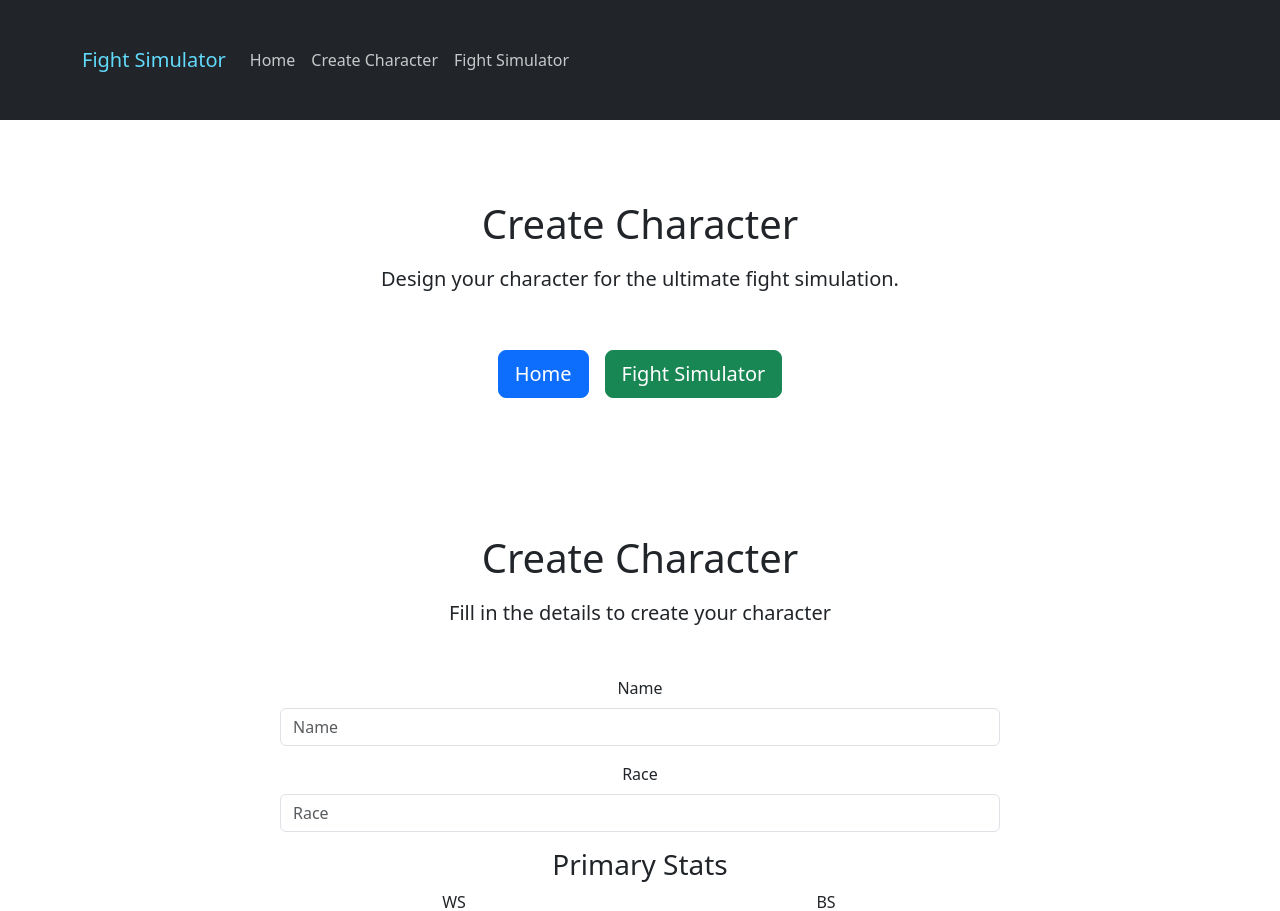
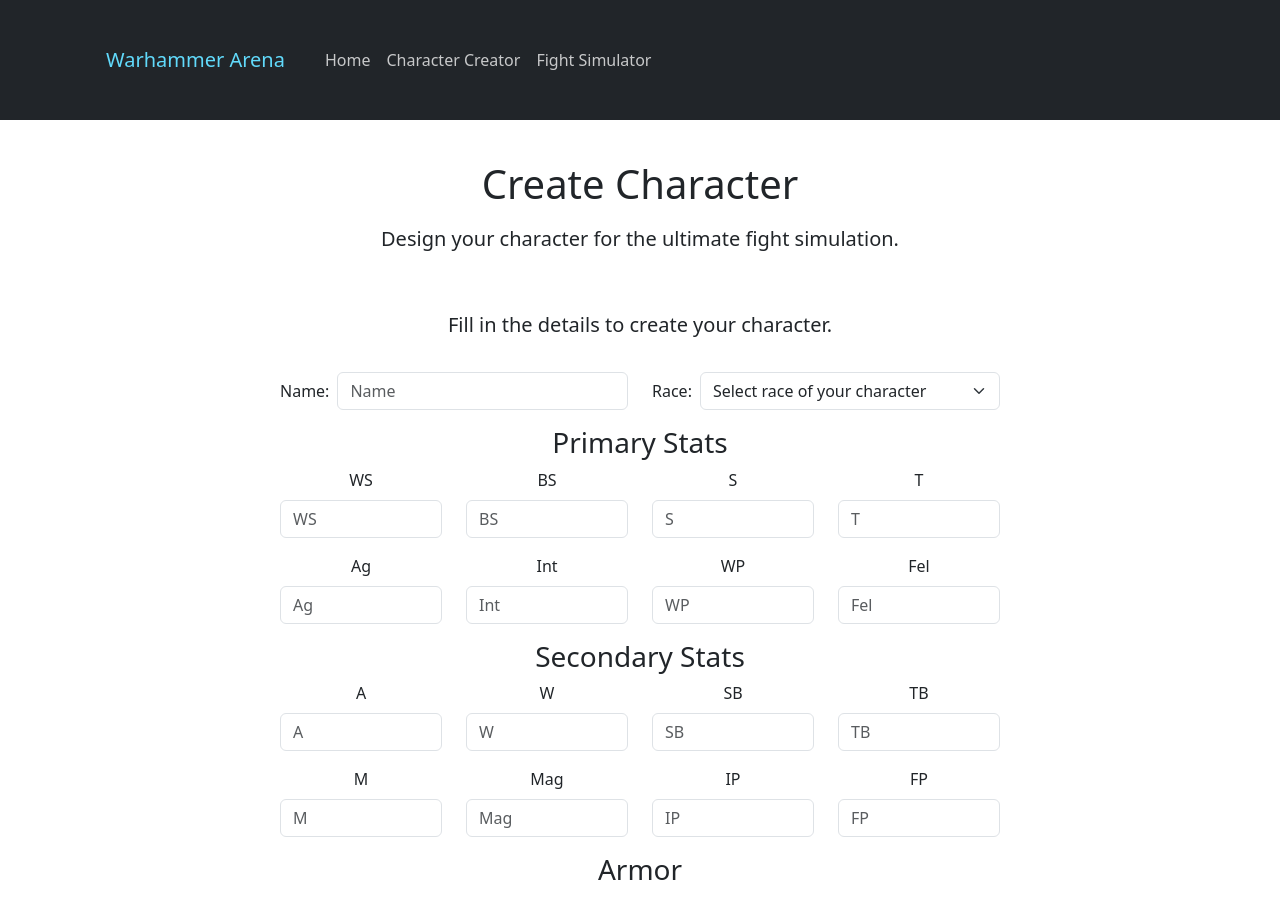
Before and after one commit to m-strzelec/warhammer-arena, a React (Create React App) app in the folder frontend/: page /creator in a window 1280 px wide. Shown: the top 911 px of the page. Built offline with nearby package versions, Linux system fonts and the light colour scheme; no server answers.

Commit message:
Remove duplicated code on frontend

```diff
--- a/frontend/package.json
+++ b/frontend/package.json
@@ -7,6 +7,7 @@
     "@testing-library/react": "^13.4.0",
     "@testing-library/user-event": "^13.5.0",
     "axios": "^1.7.2",
+    "bootstrap": "^5.3.3",
     "dotenv": "^16.4.5",
     "react": "^18.3.1",
     "react-bootstrap": "^2.10.4",
--- a/frontend/src/App.js
+++ b/frontend/src/App.js
@@ -1,20 +1,22 @@
-import React from 'react';
 import { BrowserRouter, Route, Routes } from 'react-router-dom';
-import 'bootstrap/dist/css/bootstrap.min.css';
-import './styles/App.css';
+import AppNavbar from './components/AppNavbar';
+import AppFooter from './components/AppFooter';
 import HomePage from './pages/HomePage';
 import CreateCharacterPage from './pages/CreateCharacterPage';
 import FightPage from './pages/FightPage';
+import './styles/App.css';
 
 function App() {
   return (
     <div className="App">
       <BrowserRouter>
+        <AppNavbar />
         <Routes>
           <Route path="/" element={<HomePage />} />
           <Route path="/creator" element={<CreateCharacterPage />} />
           <Route path="/fight" element={<FightPage />} />
         </Routes>
+        <AppFooter />
       </BrowserRouter>
     </div>
   );
--- /dev/null
+++ b/frontend/src/components/AppFooter.js
@@ -0,0 +1,17 @@
+import { Container, Row, Col } from 'react-bootstrap';
+
+const AppFooter = () => {
+    return (
+      <footer className="bg-dark text-white text-center py-3">
+        <Container>
+          <Row>
+            <Col>
+              <p>&copy; {new Date().getFullYear()} Warhammer Arena. All rights reserved.</p>
+            </Col>
+          </Row>
+        </Container>
+      </footer>
+    );
+};
+
+export default AppFooter
--- /dev/null
+++ b/frontend/src/components/AppNavbar.js
@@ -0,0 +1,35 @@
+import { Navbar, Nav, Container } from 'react-bootstrap';
+import { NavLink } from 'react-router-dom';
+
+
+const AppNavbar = () => {
+  return (
+    <Navbar bg="dark" variant="dark" expand="lg" className="navbar" sticky='top'>
+      <Container>
+        <Navbar.Brand to="/" as={NavLink} className="ms-4">Warhammer Arena</Navbar.Brand>
+        <Navbar.Toggle aria-controls="basic-navbar-nav" />
+        <Navbar.Collapse id="basic-navbar-nav">
+          <Nav className="mx-3 container-fluid">
+            <Nav.Link to="/" as={NavLink}>
+              <div className="d-flex align-items-center">
+                <span>Home</span>
+              </div>
+            </Nav.Link>
+            <Nav.Link to="/creator" as={NavLink}>
+              <div className="d-flex align-items-center">
+                <span>Character Creator</span>
+              </div>
+            </Nav.Link>
+            <Nav.Link to="/fight" as={NavLink}>
+              <div className="d-flex align-items-center">
+                <span>Fight Simulator</span>
+              </div>
+            </Nav.Link>
+          </Nav>
+        </Navbar.Collapse>
+      </Container>
+    </Navbar>
+  );
+};
+
+export default AppNavbar;
--- a/frontend/src/components/CharacterCreator.js
+++ b/frontend/src/components/CharacterCreator.js
@@ -1,4 +1,4 @@
-import React, { useState } from 'react';
+import { useState } from 'react';
 import { Container, Row, Col, Form, Button, Alert } from 'react-bootstrap';
 import { createCharacter } from '../services/characterService';
 
@@ -26,7 +26,14 @@ const CharacterCreator = () => {
       IP: 0,
       FP: 0,
     },
-    armor: [],
+    armor: {
+      head: '',
+      body: '',
+      leftArm: '',
+      rightArm: '',
+      leftLeg: '',
+      rightLeg: ''
+    },
     weapons: [],
     skills: [],
     talents: [],
@@ -34,16 +41,19 @@ const CharacterCreator = () => {
   const [error, setError] = useState('');
   const [success, setSuccess] = useState('');
 
-  const handleChange = (e) => {
+  const handleChange = (e, type) => {
     const { name, value } = e.target;
-    setCharacter({ ...character, [name]: value });
+    setCharacter({
+      ...character,
+      [type]: [...character[type], { [name]: value }]
+    });
   };
 
   const handlePrimaryStatChange = (e) => {
     const { name, value } = e.target;
     setCharacter({
       ...character,
-      primaryStats: { ...character.primaryStats, [name]: parseInt(value) },
+      primaryStats: { ...character.primaryStats, [name]: parseInt(value) }
     });
   };
 
@@ -51,13 +61,24 @@ const CharacterCreator = () => {
     const { name, value } = e.target;
     setCharacter({
       ...character,
-      secondaryStats: { ...character.secondaryStats, [name]: parseInt(value) },
+      secondaryStats: { ...character.secondaryStats, [name]: parseInt(value) }
+    });
+  };
+
+  const handleArmorLocationChange = (e) => {
+    const { name, value } = e.target;
+    setCharacter({
+      ...character,
+      armor: { ...character.armor, [name]: value }
     });
   };
 
   const handleArrayChange = (e, type) => {
     const { name, value } = e.target;
-    setCharacter({ ...character, [type]: [...character[type], { [name]: value }] });
+    setCharacter({
+      ...character,
+      [type]: [...character[type], { [name]: value }]
+    });
   };
 
   const handleSubmit = async (e) => {
@@ -74,28 +95,36 @@ const CharacterCreator = () => {
   };
 
   return (
-    <Container className="my-5">
-      <Row className="text-center mb-4">
+    <Container>
+      <Row className="text-center mb-2">
         <Col>
-          <h1 className="display-4">Create Character</h1>
-          <p className="lead">Fill in the details to create your character</p>
+          <p className="lead">Fill in the details to create your character.</p>
         </Col>
       </Row>
       <Row className="justify-content-center">
         <Col md={8}>
           <Form onSubmit={handleSubmit}>
-            <Form.Group className="mb-3">
-              <Form.Label>Name</Form.Label>
-              <Form.Control type="text" name="name" placeholder="Name" onChange={handleChange} required />
-            </Form.Group>
-            <Form.Group className="mb-3">
-              <Form.Label>Race</Form.Label>
-              <Form.Control type="text" name="race" placeholder="Race" onChange={handleChange} required />
-            </Form.Group>
+            <Row className="mb-3">
+              <Form.Group as={Col} md="6" controlId="formGridName" className="d-flex align-items-center">
+                <Form.Label className="me-2 mb-0">Name:</Form.Label>
+                <Form.Control type="text" name="name" placeholder="Name" onChange={(e) => handleChange(e, 'name')} required />
+              </Form.Group>
+              <Form.Group as={Col} md="6" controlId="formGridRace" className="d-flex align-items-center">
+                <Form.Label className="me-2 mb-0">Race:</Form.Label>
+                <Form.Select aria-label="Character race select" onChange={(e) => handleChange(e, 'race')} required>
+                  <option>Select race of your character</option>
+                  <option value="human">Human</option>
+                  <option value="elf">Elf</option>
+                  <option value="dwarf">Dwarf</option>
+                  <option value="halfling">Halfling</option>
+                  <option value="other">Other</option>
+                </Form.Select>
+              </Form.Group>
+            </Row>
             <h3>Primary Stats</h3>
             <Row>
               {Object.keys(character.primaryStats).map((stat) => (
-                <Col md={6} key={stat} className="mb-3">
+                <Col md={3} key={stat} className="mb-3">
                   <Form.Group>
                     <Form.Label>{stat}</Form.Label>
                     <Form.Control
@@ -112,7 +141,7 @@ const CharacterCreator = () => {
             <h3>Secondary Stats</h3>
             <Row>
               {Object.keys(character.secondaryStats).map((stat) => (
-                <Col md={6} key={stat} className="mb-3">
+                <Col md={3} key={stat} className="mb-3">
                   <Form.Group>
                     <Form.Label>{stat}</Form.Label>
                     <Form.Control
@@ -127,9 +156,23 @@ const CharacterCreator = () => {
               ))}
             </Row>
             <h3>Armor</h3>
-            <Form.Group className="mb-3">
-              <Form.Control type="text" name="armor" placeholder="Armor" onChange={(e) => handleArrayChange(e, 'armor')} />
-            </Form.Group>
+            <Row>
+              {Object.keys(character.armor).map((location) => (
+                <Form.Group as={Col} md="12" controlId="formGridArmor" className="d-flex align-items-center my-3">
+                  <Col md={2}>
+                    <Form.Label className="me-2 mb-0">{location}:</Form.Label>
+                  </Col>
+                  <Col md={10}>
+                  <Form.Control
+                    type="text"
+                    name={location}
+                    placeholder={location}
+                    onChange={handleArmorLocationChange}
+                    required
+                  /></Col>
+                </Form.Group>
+              ))}
+            </Row>
             <h3>Weapons</h3>
             <Form.Group className="mb-3">
               <Form.Control type="text" name="weapons" placeholder="Weapon Name" onChange={(e) => handleArrayChange(e, 'weapons')} />
--- a/frontend/src/components/FightSimulator.js
+++ b/frontend/src/components/FightSimulator.js
@@ -1,4 +1,4 @@
-import React, { useState, useEffect } from 'react';
+import { useState, useEffect } from 'react';
 import { Container, Row, Col, Form, Button, Alert, Spinner, Card } from 'react-bootstrap';
 import { getCharacters } from '../services/characterService';
 import { createFight } from '../services/fightService';
@@ -45,7 +45,7 @@ const FightSimulator = () => {
     }
   };
 
-  const getLogStyle = (log, index, currentCharacter) => {
+  const getLogStyle = (log, currentCharacter) => {
     const style = { fontWeight: 'bold' };
 
     if (log.includes('hits')) style.color = 'green';
@@ -97,17 +97,13 @@ const FightSimulator = () => {
   let currentCharacter = null;
   let skipNext = false;
 
-  const char1Name = characters.find((char) => char._id === character1)?.name.split(' ')[0];
-  const char2Name = characters.find((char) => char._id === character2)?.name.split(' ')[0];
-  const winnerCharacter = winner === character1 ? char1Name : char2Name;
   const winnerColor = winner === character1 ? 'rgba(0, 128, 0, 0.1)' : 'rgba(255, 0, 0, 0.1)';
 
   return (
-    <Container className="my-5">
-      <Row className="text-center mb-4">
+    <Container>
+      <Row className="text-center mb-2">
         <Col>
-          <h1 className="display-4">Fight Simulator</h1>
-          <p className="lead">Select characters and start the fight simulation</p>
+          <p className="lead">Select characters and start the fight simulation.</p>
         </Col>
       </Row>
       <Row className="justify-content-center">
@@ -132,7 +128,7 @@ const FightSimulator = () => {
           </Form.Select>
         </Col>
       </Row>
-      <Row className="text-center mb-4">
+      <Row className="text-center my-3">
         <Col>
           <Button variant="primary" size="lg" onClick={handleFight} disabled={loading}>
             {loading ? <Spinner animation="border" size="sm" /> : 'Start Fight'}
@@ -160,7 +156,7 @@ const FightSimulator = () => {
                       </p>
                     );
                   }
-                  const { style, currentCharacter: newCharacter } = getLogStyle(log, index, currentCharacter);
+                  const { style, currentCharacter: newCharacter } = getLogStyle(log, currentCharacter);
                   currentCharacter = newCharacter;
                   if (style.backgroundColor !== 'transparent' && !log.includes('misses') && !log.includes('dodges')) {
                     skipNext = true;
--- a/frontend/src/index.js
+++ b/frontend/src/index.js
@@ -1,6 +1,7 @@
 import React from 'react';
 import ReactDOM from 'react-dom/client';
 import './styles/index.css';
+import 'bootstrap/dist/css/bootstrap.min.css';
 import App from './App';
 import reportWebVitals from './reportWebVitals';
 
--- a/frontend/src/pages/CreateCharacterPage.js
+++ b/frontend/src/pages/CreateCharacterPage.js
@@ -1,75 +1,22 @@
-import React from 'react';
-import { Container, Row, Col, Button, Navbar, Nav } from 'react-bootstrap';
-import { useNavigate } from 'react-router-dom';
+import { Container, Row, Col } from 'react-bootstrap';
 import CharacterCreator from '../components/CharacterCreator';
-import 'bootstrap/dist/css/bootstrap.min.css';
 
 const CreateCharacterPage = () => {
-  const navigate = useNavigate();
-
-  const handleNavigate = (path) => {
-    navigate(path);
-  };
-
   return (
     <>
-      <Navbar bg="dark" variant="dark" expand="lg" sticky="top">
-        <Container>
-          <Navbar.Brand href="/">Fight Simulator</Navbar.Brand>
-          <Navbar.Toggle aria-controls="basic-navbar-nav" />
-          <Navbar.Collapse id="basic-navbar-nav">
-            <Nav className="ml-auto">
-              <Nav.Link onClick={() => handleNavigate('/')}>Home</Nav.Link>
-              <Nav.Link onClick={() => handleNavigate('/creator')}>Create Character</Nav.Link>
-              <Nav.Link onClick={() => handleNavigate('/fight')}>Fight Simulator</Nav.Link>
-            </Nav>
-          </Navbar.Collapse>
-        </Container>
-      </Navbar>
-      <Container className="my-5">
+      <Container className="my-2">
         <Row className="text-center">
           <Col>
             <h1 className="display-4">Create Character</h1>
             <p className="lead">Design your character for the ultimate fight simulation.</p>
           </Col>
         </Row>
-        <Row className="mt-4 justify-content-center">
-          <Col xs="auto">
-            <Button
-              variant="primary"
-              size="lg"
-              onClick={() => handleNavigate('/')}
-              className="mx-2"
-              aria-label="Home"
-            >
-              Home
-            </Button>
-            <Button
-              variant="success"
-              size="lg"
-              onClick={() => handleNavigate('/fight')}
-              className="mx-2"
-              aria-label="Fight Simulator"
-            >
-              Fight Simulator
-            </Button>
-          </Col>
-        </Row>
-        <Row className="mt-5">
+        <Row>
           <Col>
             <CharacterCreator />
           </Col>
         </Row>
       </Container>
-      <footer className="bg-dark text-white text-center py-3">
-        <Container>
-          <Row>
-            <Col>
-              <p>&copy; {new Date().getFullYear()} Fight Simulator. All rights reserved.</p>
-            </Col>
-          </Row>
-        </Container>
-      </footer>
     </>
   );
 };
--- a/frontend/src/pages/FightPage.js
+++ b/frontend/src/pages/FightPage.js
@@ -1,75 +1,22 @@
-import React from 'react';
-import { Container, Row, Col, Button, Navbar, Nav } from 'react-bootstrap';
-import { useNavigate } from 'react-router-dom';
+import { Container, Row, Col } from 'react-bootstrap';
 import FightSimulator from '../components/FightSimulator';
-import 'bootstrap/dist/css/bootstrap.min.css';
 
 const FightPage = () => {
-  const navigate = useNavigate();
-
-  const handleNavigate = (path) => {
-    navigate(path);
-  };
-
   return (
     <>
-      <Navbar bg="dark" variant="dark" expand="lg" sticky="top">
-        <Container>
-          <Navbar.Brand href="/">Fight Simulator</Navbar.Brand>
-          <Navbar.Toggle aria-controls="basic-navbar-nav" />
-          <Navbar.Collapse id="basic-navbar-nav">
-            <Nav className="ml-auto">
-              <Nav.Link onClick={() => handleNavigate('/')}>Home</Nav.Link>
-              <Nav.Link onClick={() => handleNavigate('/creator')}>Create Character</Nav.Link>
-              <Nav.Link onClick={() => handleNavigate('/fight')}>Fight Simulator</Nav.Link>
-            </Nav>
-          </Navbar.Collapse>
-        </Container>
-      </Navbar>
-      <Container className="my-5">
+      <Container className="my-2">
         <Row className="text-center">
           <Col>
             <h1 className="display-4">Fight Simulator</h1>
             <p className="lead">Test your characters in the ultimate fight simulation.</p>
           </Col>
         </Row>
-        <Row className="mt-4 justify-content-center">
-          <Col xs="auto">
-            <Button
-              variant="primary"
-              size="lg"
-              onClick={() => handleNavigate('/')}
-              className="mx-2"
-              aria-label="Home"
-            >
-              Home
-            </Button>
-            <Button
-              variant="success"
-              size="lg"
-              onClick={() => handleNavigate('/creator')}
-              className="mx-2"
-              aria-label="Create Character"
-            >
-              Create Character
-            </Button>
-          </Col>
-        </Row>
-        <Row className="mt-5">
+        <Row>
           <Col>
             <FightSimulator />
           </Col>
         </Row>
       </Container>
-      <footer className="bg-dark text-white text-center py-3">
-        <Container>
-          <Row>
-            <Col>
-              <p>&copy; {new Date().getFullYear()} Fight Simulator. All rights reserved.</p>
-            </Col>
-          </Row>
-        </Container>
-      </footer>
     </>
   );
 };
--- a/frontend/src/pages/HomePage.js
+++ b/frontend/src/pages/HomePage.js
@@ -1,7 +1,5 @@
-import React from 'react';
-import { Container, Row, Col, Button, Navbar, Nav } from 'react-bootstrap';
+import { Container, Row, Col, Button } from 'react-bootstrap';
 import { useNavigate } from 'react-router-dom';
-import 'bootstrap/dist/css/bootstrap.min.css';
 
 const HomePage = () => {
   const navigate = useNavigate();
@@ -12,23 +10,10 @@ const HomePage = () => {
 
   return (
     <>
-      <Navbar bg="dark" variant="dark" expand="lg" sticky="top">
-        <Container>
-          <Navbar.Brand href="/">Fight Simulator</Navbar.Brand>
-          <Navbar.Toggle aria-controls="basic-navbar-nav" />
-          <Navbar.Collapse id="basic-navbar-nav">
-            <Nav className="ml-auto">
-              <Nav.Link onClick={() => handleNavigate('/')}>Home</Nav.Link>
-              <Nav.Link onClick={() => handleNavigate('/creator')}>Create Character</Nav.Link>
-              <Nav.Link onClick={() => handleNavigate('/fight')}>Fight Simulator</Nav.Link>
-            </Nav>
-          </Navbar.Collapse>
-        </Container>
-      </Navbar>
       <Container className="text-center my-5">
         <Row>
           <Col>
-            <h1 className="display-4">Welcome to the Fight Simulator</h1>
+            <h1 className="display-4">Welcome to the Warhammer Arena</h1>
             <p className="lead">Create your character and test them in our fight simulator.</p>
           </Col>
         </Row>
@@ -41,7 +26,7 @@ const HomePage = () => {
               className="mx-2"
               aria-label="Create Character"
             >
-              Create Character
+              Create new character
             </Button>
             <Button
               variant="success"
@@ -50,20 +35,11 @@ const HomePage = () => {
               className="mx-2"
               aria-label="Fight Simulator"
             >
-              Fight Simulator
+              Simulate a fight
             </Button>
           </Col>
         </Row>
       </Container>
-      <footer className="bg-dark text-white text-center py-3">
-        <Container>
-          <Row>
-            <Col>
-              <p>&copy; {new Date().getFullYear()} Fight Simulator. All rights reserved.</p>
-            </Col>
-          </Row>
-        </Container>
-      </footer>
     </>
   );
 };
```
Also changed, not shown: 1 other file (tests, documents, lock files or other folders).
